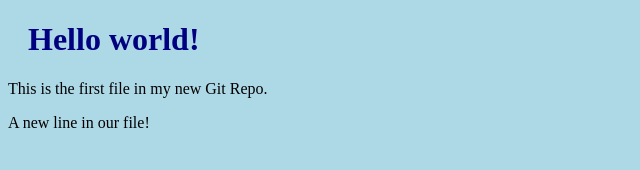
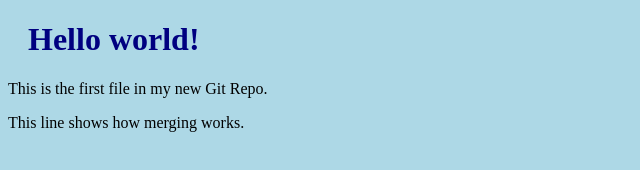
Before and after one commit to Reza-Akhtar/hello-world, a plain HTML site: page index.html in a window 1280 px wide. Shown: the whole page, without its empty margins (0-640 px from the left). Drawn offline with Linux system fonts and the light colour scheme.

Commit message:
updated index.html with emergency fix

```diff
--- a/index.html
+++ b/index.html
@@ -8,6 +8,6 @@
 
 <h1>Hello world!</h1>
 <p>This is the first file in my new Git Repo.</p>
-<p>A new line in our file!</p>
+<p>This line shows how merging works.</p>
 </body>
 </html>
```
